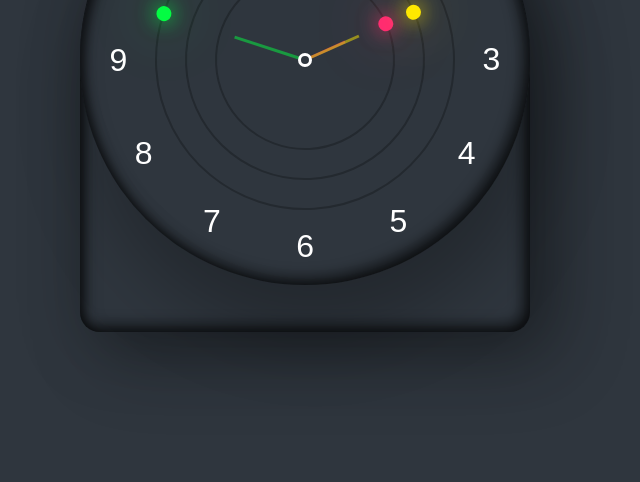
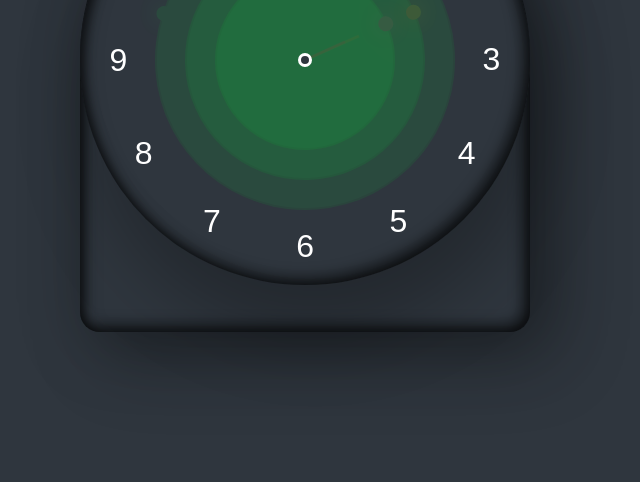
Before and after one commit to TharinduDakshina/AmorzingClock, a plain HTML site: page index.html in a window 1280 px wide. Shown: the part 318-800 px from the top of the page, without its empty margins (335-975 px from the left). Drawn offline with Linux system fonts and the light colour scheme.

Commit message:
test add with github

```diff
--- a/assets/css/style.css
+++ b/assets/css/style.css
@@ -120,3 +120,8 @@ body{
   background: var(--clr);
   box-shadow: 0 0 20px var(--clr),0 0 60px var(--clr);
 }
+
+.circle{
+  background: #04fc43;
+  opacity: 0.1;
+}
```
